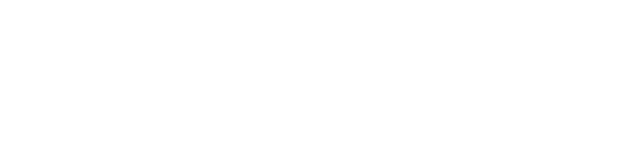
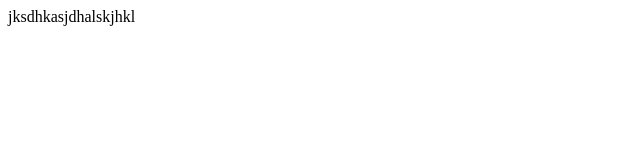
Before and after one commit to podgorski/projeto_teste, a plain HTML site: page index.html in a window 1280 px wide. Shown: the whole page, without its empty margins (0-640 px from the left). Drawn offline with Linux system fonts and the light colour scheme.

Commit message:
mudando arquivo

```diff
--- a/index.html
+++ b/index.html
@@ -1,2 +1,3 @@
 <html>
+	jksdhkasjdhalskjhkl
 </html>
```
